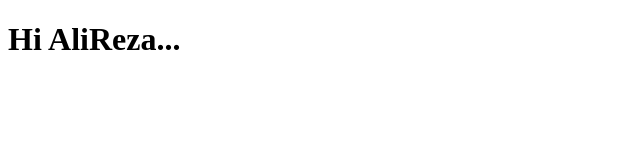
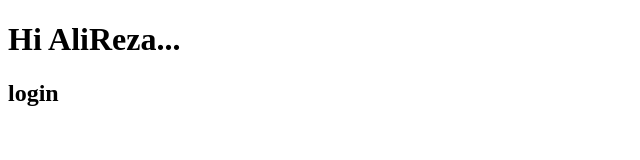
Before and after one commit to xen-alirezaimani/git-learn, a plain HTML site: page index.html in a window 1280 px wide. Shown: the full height of the page, 0-640 px from the left. Drawn offline with Linux system fonts and the light colour scheme.

Commit message:
login pls

```diff
--- a/index.html
+++ b/index.html
@@ -7,5 +7,6 @@
   </head>
   <body>
     <div><h1>Hi AliReza...</h1></div>
+    <div><h2>login</h2></div>
   </body>
 </html>
```
